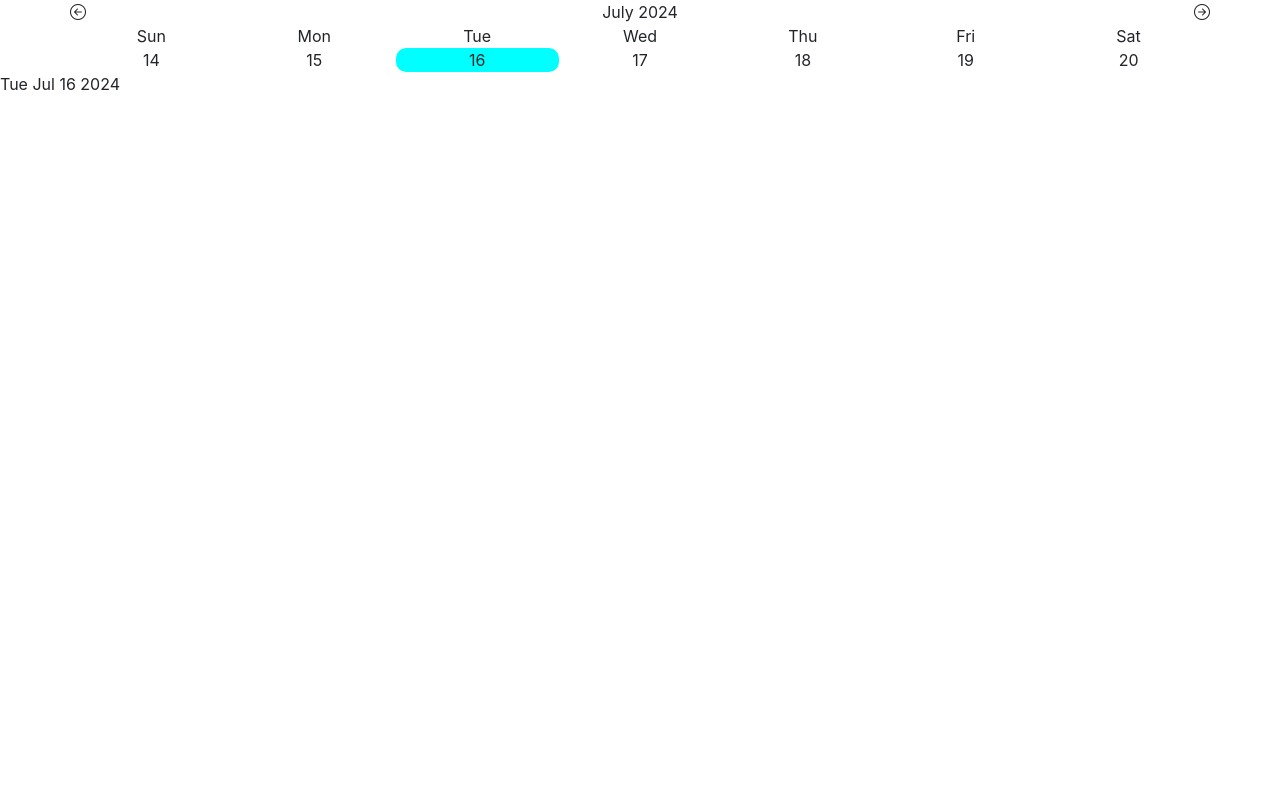
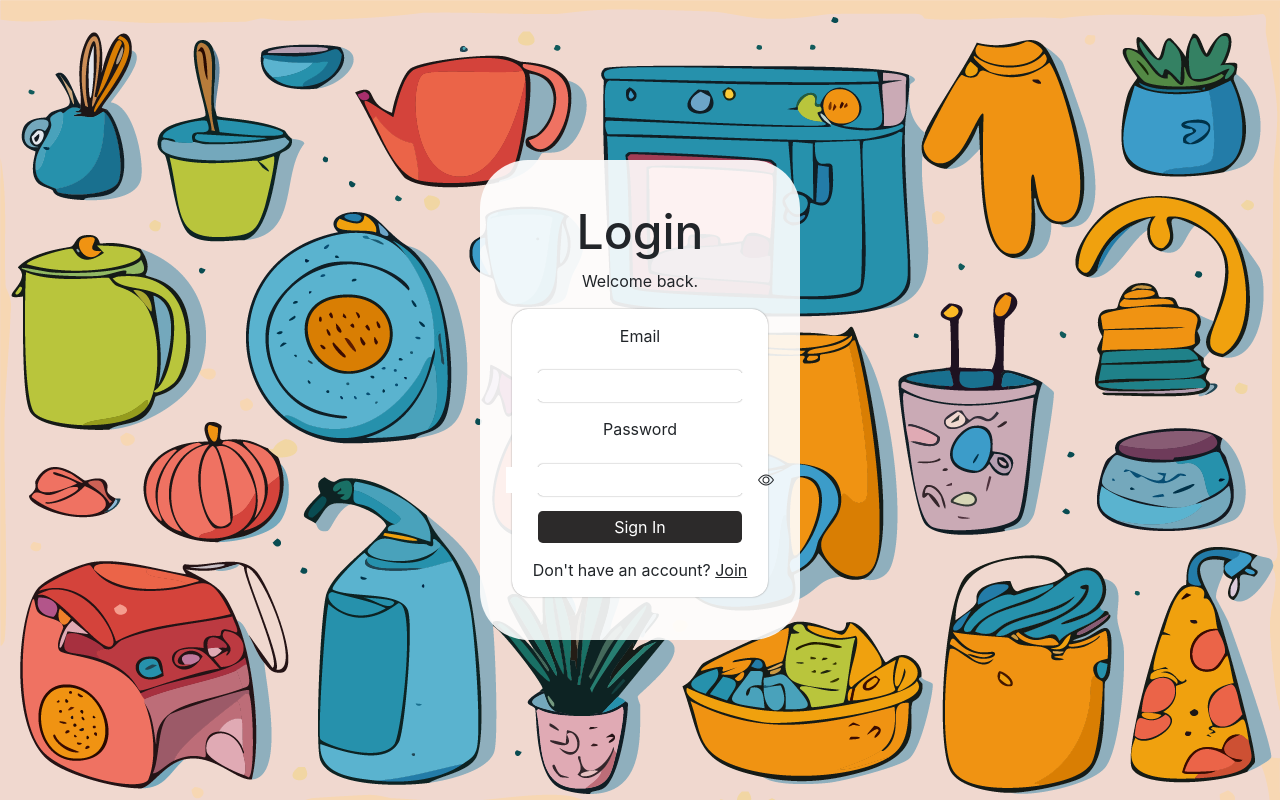
Before and after one commit to xxiuminn/chores-scheduler, a React (Vite) app in the folder frontend/: page / in a window 1280 px wide. Built offline with nearby package versions, Linux system fonts and the light colour scheme.

Commit message:
create custom hooks

```diff
--- a/frontend/src/App.jsx
+++ b/frontend/src/App.jsx
@@ -1,12 +1,15 @@
 import React, { useState } from "react";
 import { QueryClient, QueryClientProvider } from "@tanstack/react-query";
+import UserContext from "./context/user";
 import Login from "./pages/Login";
 import Register from "./pages/Register";
 import Calendar from "./components/Calendar";
 
+const queryClient = new QueryClient();
+
 function App() {
   const [showLogin, setShowLogin] = useState(true);
-  const queryClient = new QueryClient();
+  const [accessToken, setAccessToken] = useState("");
 
   const handleShowLogin = () => {
     setShowLogin(!showLogin);
@@ -15,9 +18,11 @@ function App() {
   return (
     <>
       <QueryClientProvider client={queryClient}>
-        <Calendar />
-        {/* {showLogin && <Login handleShowLogin={handleShowLogin} />}
-      {!showLogin && <Register handleShowLogin={handleShowLogin} />} */}
+        <UserContext.Provider value={{ accessToken, setAccessToken }}>
+          {/* <Calendar /> */}
+          {showLogin && <Login handleShowLogin={handleShowLogin} />}
+          {!showLogin && <Register handleShowLogin={handleShowLogin} />}
+        </UserContext.Provider>
       </QueryClientProvider>
     </>
   );
--- /dev/null
+++ b/frontend/src/context/user.jsx
@@ -0,0 +1,3 @@
+import React from "react";
+
+export default React.createContext();
--- /dev/null
+++ b/frontend/src/hooks/useFetch.jsx
@@ -0,0 +1,24 @@
+import React from "react";
+
+const useFetch = () => {
+  const fetchData = async (endpoint, method, body, token) => {
+    const res = await fetch(import.meta.env.VITE_SERVER + endpoint, {
+      method,
+      headers: {
+        "Content-Type": "application/json",
+        Authorization: "Bearer" + token,
+      },
+      body: JSON.stringify(body),
+    });
+    if (!res.ok) {
+      throw new Error("database error");
+    }
+
+    const data = await res.json();
+    return data;
+  };
+
+  return fetchData;
+};
+
+export default useFetch;
--- a/frontend/src/pages/Login.jsx
+++ b/frontend/src/pages/Login.jsx
@@ -1,11 +1,42 @@
-import React, { useState } from "react";
+import React, { useContext, useEffect, useState } from "react";
 import styles from "./Login.module.css";
+import useFetch from "../hooks/useFetch";
+import { useQuery } from "@tanstack/react-query";
+import UserContext from "../context/user";
 
 const Login = (props) => {
+  const fetchData = useFetch();
+  const userCtx = useContext(UserContext);
   const [viewPw, setViewPw] = useState(false);
   const [password, setPassword] = useState("");
   const [email, setEmail] = useState("");
   const [inputType, setInputType] = useState("password");
+
+  const { data, refetch } = useQuery({
+    queryKey: ["login"],
+    queryFn: async () => {
+      try {
+        return await fetchData(
+          "/api/user/login",
+          "POST",
+          { email, password },
+          undefined
+        );
+      } catch (error) {
+        throw error.message;
+      }
+    },
+    enabled: false,
+  });
+
+  useEffect(() => {
+    if (data) {
+      userCtx.setAccessToken(data.access);
+      // const decoded = jwtDecode(data.access);
+      console.log(data.access);
+      console.log("login successful");
+    }
+  }, [data]);
 
   const handleShowPw = (type) => {
     setViewPw(!viewPw);
@@ -53,7 +84,7 @@ const Login = (props) => {
                 ></i>
               )}
             </div>
-            <button>Sign In</button>
+            <button onClick={refetch}>Sign In</button>
             <div>
               Don't have an account?{" "}
               <span onClick={() => props.handleShowLogin()}>Join</span>
```
